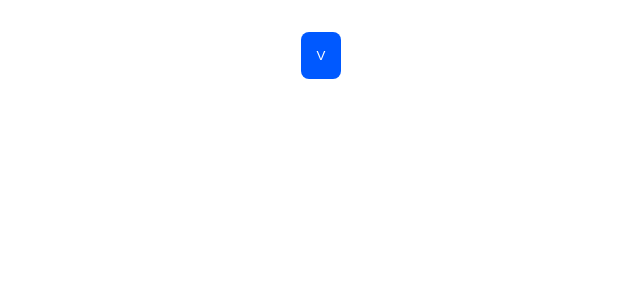
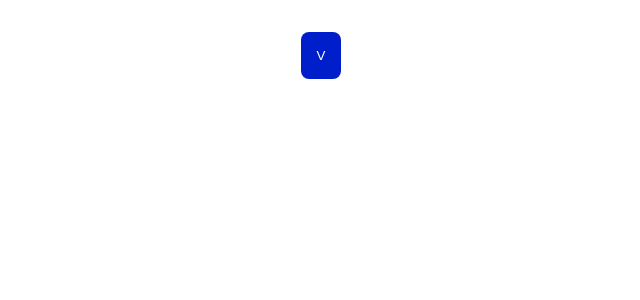
Before and after one commit to Hasyim-Kai/graphql-nextjs-practice, a Next.js app: page /dropdown in a window 1280 px wide. Shown: the top 300 px of the page, without its empty margins (319-959 px from the left). Built offline with nearby package versions, Linux system fonts and the light colour scheme.

Commit message:
Add Dropdown Style using SASS

```diff
--- a/styles/dropdown.module.scss
+++ b/styles/dropdown.module.scss
@@ -1,3 +1,5 @@
+@use "./export/mixin" as m;
+
 .wrapper{
     position: relative;
     width: fit-content;
@@ -5,17 +7,8 @@
 }
 
 .btn {
-    border: 0ch;
     margin-top: 2rem;
-    color: white;
-    padding: 1rem;
-    border-radius: 0.5rem;
-    background: rgb(0, 89, 255);
-    transition: all ease-in 0.5s;
-
-    &:hover {
-        background: rgb(0, 204, 17);
-    }
+    @include m.btn1;
 }
 
 .dropdown {
```
